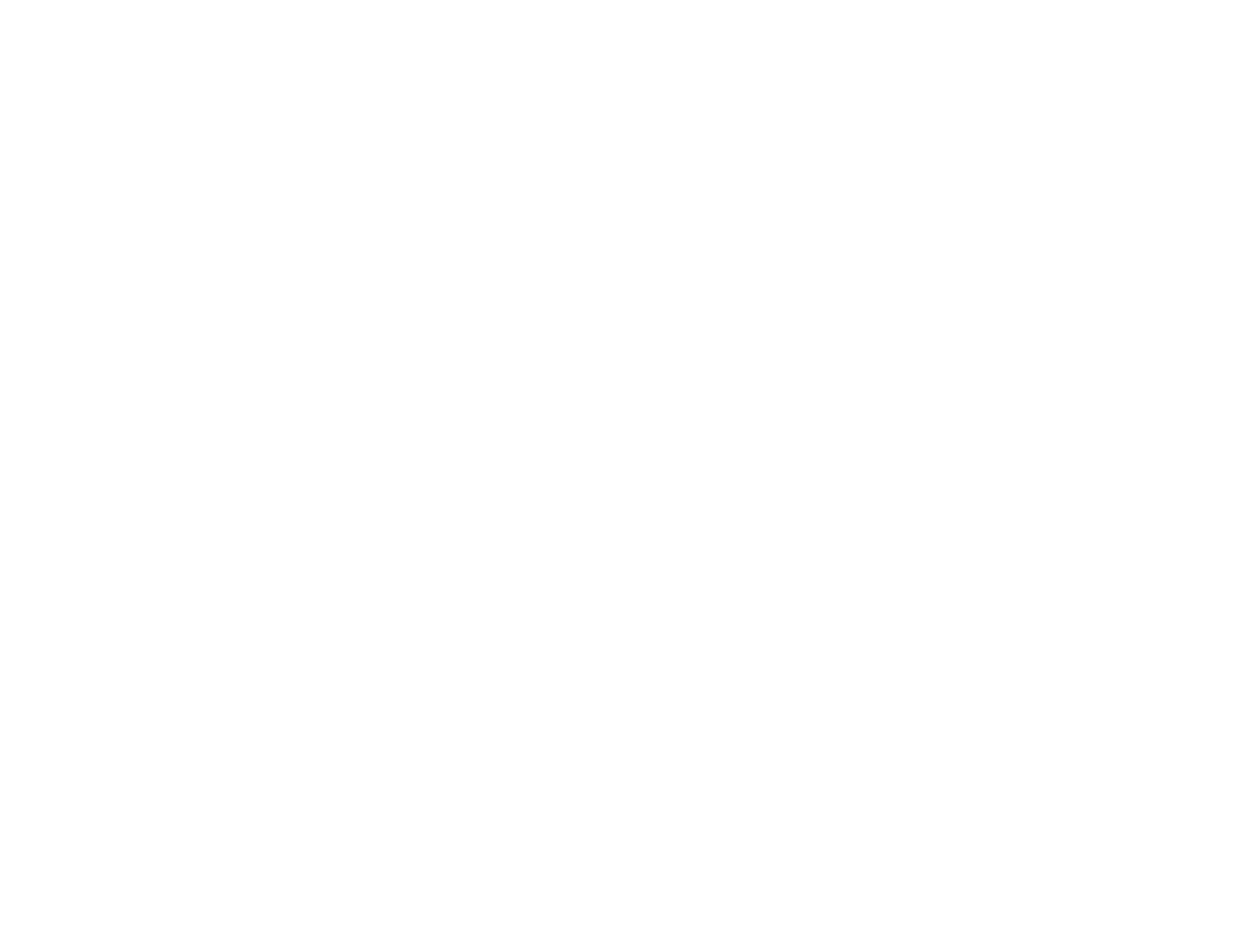
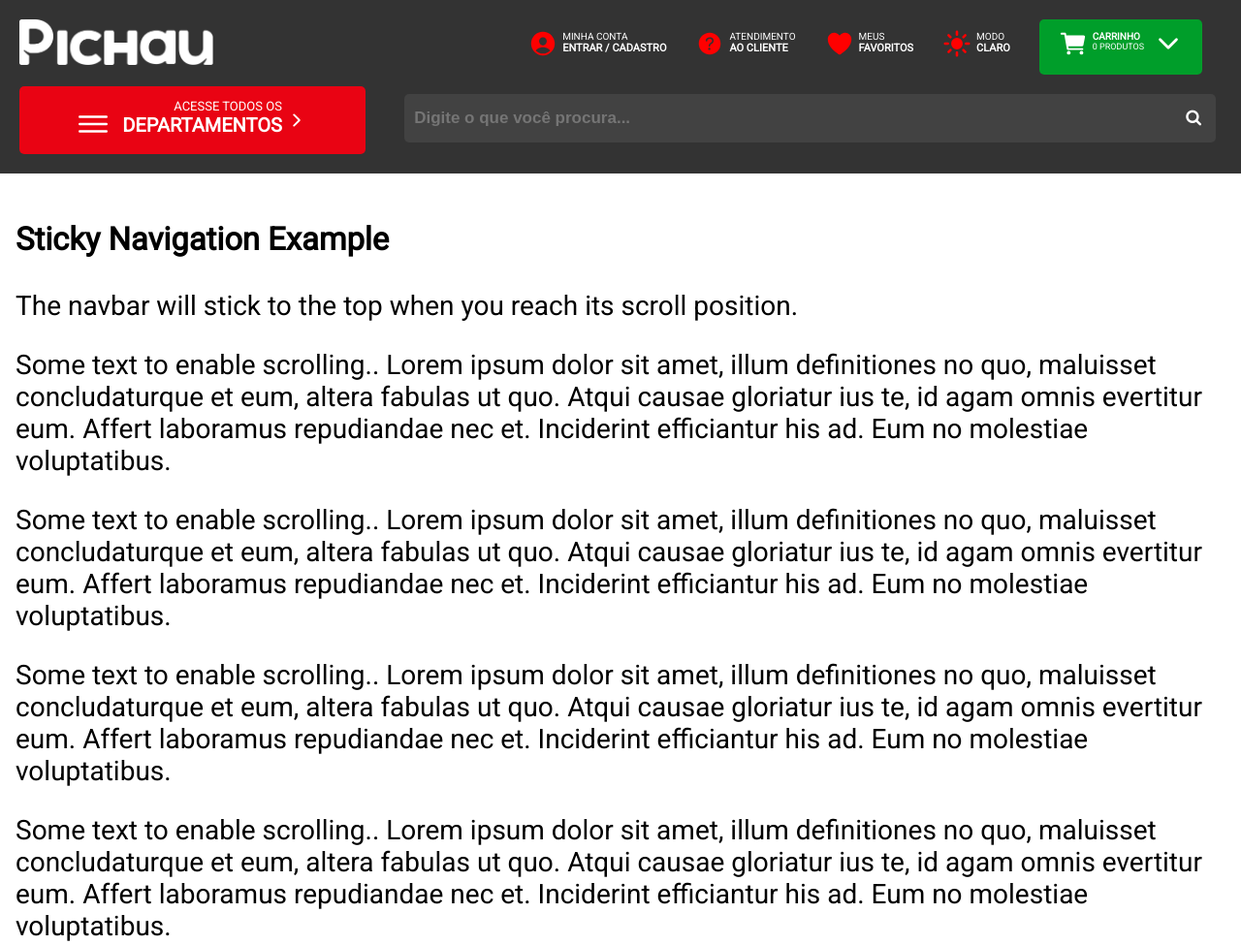
Before and after one commit to phellowpy/replica_2D_emanuelly, a plain HTML site: page index.html in a window 1280 px wide. Shown: the top 975 px of the page at 97% size. Before the commit the page ends 800 px from the top, so only its background shows below. Drawn offline with nearby package versions, Linux system fonts and the light colour scheme.

Commit message:
Update index.html

```diff
--- a/index.html
+++ b/index.html
@@ -12,5 +12,95 @@
 </head>
 <body>
 
+<div class="header">
+  <img src="img/logo-pichau.png" alt="" style="width: 200px;">
+  <div class="itens" style="float: right; display: flex;">
+  <div class="item">
+    <div class="itens-logo">
+      <b><ion-icon name="person-circle" style="width: 30px; height: 50px; color: red;"></ion-icon></b>
+    </div>
+    <div class="item-texto">
+      <p style="float: left; font-size: 10px; margin-bottom: 0px;">MINHA CONTA</p>
+      <p style="font-size: 11px;"><b>ENTRAR / CADASTRO</b></p>
+    </div>
+  </div>
+
+  <div class="item">
+    <div class="itens-logo">
+      <b><ion-icon name="help-circle" style="width: 30px; height: 50px; color: red;"></ion-icon></b>
+    </div>
+    <div class="item-texto">
+      <p style="float: left; font-size: 10px; margin-bottom: 0px;">ATENDIMENTO</p>
+      <p style="font-size: 11px;"><b>AO CLIENTE</b></p>
+    </div>
+  </div>
+
+  <div class="item">
+    <div class="itens-logo">
+      <b><ion-icon name="heart" style="width: 30px; height: 50px; color: red;"></ion-icon></b>
+    </div>
+    <div class="item-texto">
+      <p style="float: left; font-size: 10px; margin-bottom: 0px;">MEUS</p>
+      <p style="font-size: 11px;"><b>FAVORITOS</b></p>
+    </div>
+  </div>
+
+  <div class="item">
+    <div class="itens-logo">
+      <b><ion-icon name="sunny" style="width: 30px; height: 50px; color: red;"></ion-icon></b>
+    </div>
+    <div class="item-texto">
+      <p style="float: left; font-size: 10px; margin-bottom: 0px;">MODO</p>
+      <p style="font-size: 11px;"><b>CLARO</b></p>
+    </div>
+  </div>
+
+  <div class="compra">
+    <div class="compra-logo">
+      <ion-icon name="cart" style="width: 30px; height: 50px; color: white;"></ion-icon>
+    </div>
+    <div class="compra-texto">
+      <p style="float: left; font-size: 10px; margin-bottom: 0px;"><b>CARRINHO</b></p>
+      <p style="font-size: 9px;">0 PRODUTOS</p>
+    </div>
+    <div class="compra-logo">
+      <b><ion-icon name="chevron-down" style="width: 30px; height: 50px; color: white;"></ion-icon></b>
+    </div>
+  </div>
+
+  </div>
+</div>
+
+<div class="navbar">
+  <div class="dep" href="#">
+    <div class="dep1">
+      <b><ion-icon name="menu-outline" style="width: 40px; height: 100px;"></ion-icon></b>
+    </div>
+    <div class="dep2">
+      <p style="float: right; font-size: 13px; margin-bottom: 0px;">ACESSE TODOS OS</p>
+      <p style="font-size: 20px;"><b>DEPARTAMENTOS</b></p>
+    </div>
+    <div class="dep3">
+      <ion-icon name="chevron-forward-outline" style="width: 20px; height: 100px;"></ion-icon>
+    </div>
+    </div>
+    <div class="search-container">
+        <input type="text" placeholder="Digite o que você procura..." name="search">
+        <button type="submit"><i class="fa fa-search"></i></button>
+    </div>
+</div>
+
+<div class="content">
+  <h3>Sticky Navigation Example</h3>
+  <p>The navbar will stick to the top when you reach its scroll position.</p>
+  <p>Some text to enable scrolling.. Lorem ipsum dolor sit amet, illum definitiones no quo, maluisset concludaturque et eum, altera fabulas ut quo. Atqui causae gloriatur ius te, id agam omnis evertitur eum. Affert laboramus repudiandae nec et. Inciderint efficiantur his ad. Eum no molestiae voluptatibus.</p>
+  <p>Some text to enable scrolling.. Lorem ipsum dolor sit amet, illum definitiones no quo, maluisset concludaturque et eum, altera fabulas ut quo. Atqui causae gloriatur ius te, id agam omnis evertitur eum. Affert laboramus repudiandae nec et. Inciderint efficiantur his ad. Eum no molestiae voluptatibus.</p>
+  <p>Some text to enable scrolling.. Lorem ipsum dolor sit amet, illum definitiones no quo, maluisset concludaturque et eum, altera fabulas ut quo. Atqui causae gloriatur ius te, id agam omnis evertitur eum. Affert laboramus repudiandae nec et. Inciderint efficiantur his ad. Eum no molestiae voluptatibus.</p>
+  <p>Some text to enable scrolling.. Lorem ipsum dolor sit amet, illum definitiones no quo, maluisset concludaturque et eum, altera fabulas ut quo. Atqui causae gloriatur ius te, id agam omnis evertitur eum. Affert laboramus repudiandae nec et. Inciderint efficiantur his ad. Eum no molestiae voluptatibus.</p>
+  <p>Some text to enable scrolling.. Lorem ipsum dolor sit amet, illum definitiones no quo, maluisset concludaturque et eum, altera fabulas ut quo. Atqui causae gloriatur ius te, id agam omnis evertitur eum. Affert laboramus repudiandae nec et. Inciderint efficiantur his ad. Eum no molestiae voluptatibus.</p>
+  <p>Some text to enable scrolling.. Lorem ipsum dolor sit amet, illum definitiones no quo, maluisset concludaturque et eum, altera fabulas ut quo. Atqui causae gloriatur ius te, id agam omnis evertitur eum. Affert laboramus repudiandae nec et. Inciderint efficiantur his ad. Eum no molestiae voluptatibus.</p>
+  <p>Some text to enable scrolling.. Lorem ipsum dolor sit amet, illum definitiones no quo, maluisset concludaturque et eum, altera fabulas ut quo. Atqui causae gloriatur ius te, id agam omnis evertitur eum. Affert laboramus repudiandae nec et. Inciderint efficiantur his ad. Eum no molestiae voluptatibus.</p>
+</div>
+
 </body>
 </html>
```
